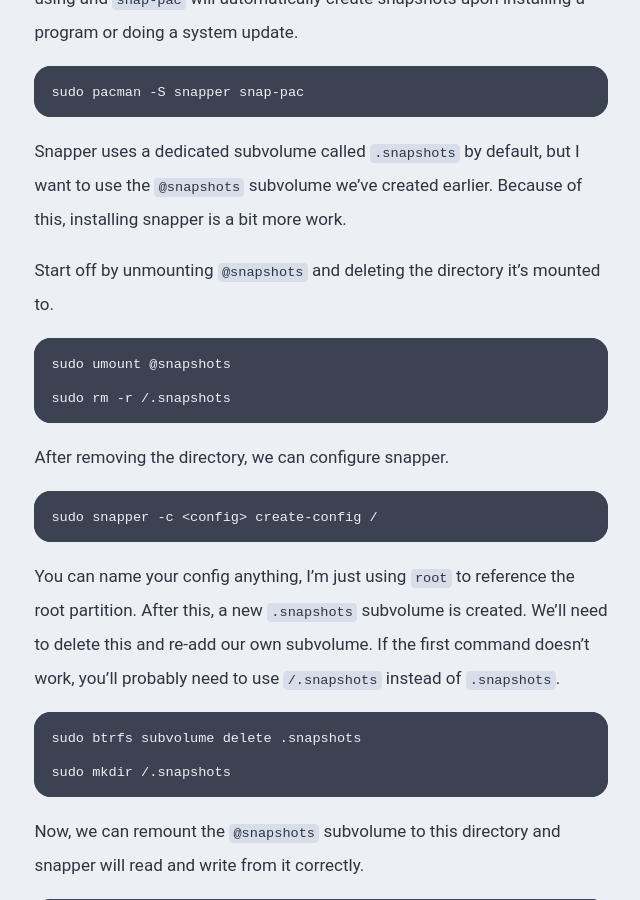
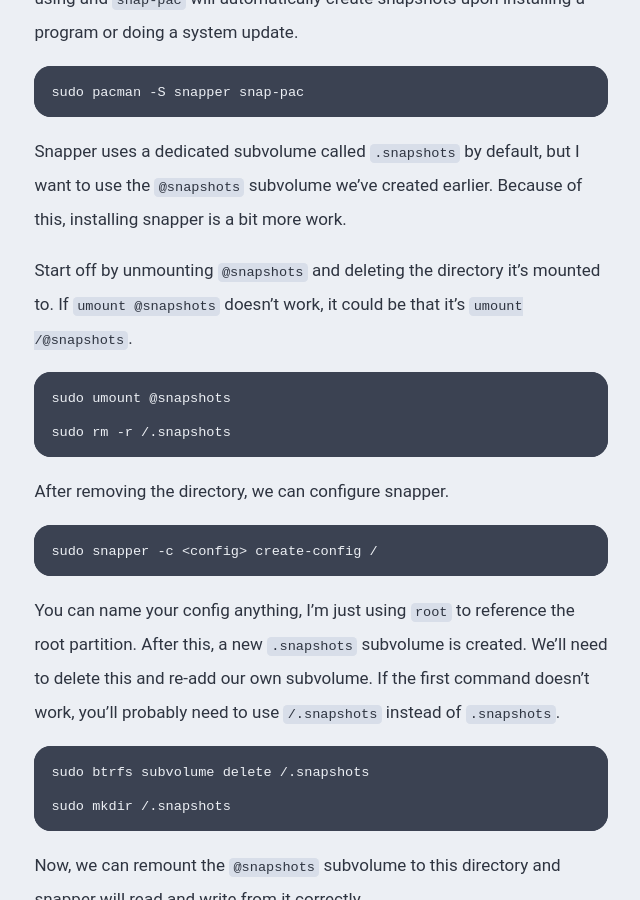
Before and after one commit to legoraft/legoraft.github.io, a Jekyll site: the page built from _posts/2025-03-24-arch-install-backups.md, in a window 1280 px wide and 900 px high, scrolled down 12049 px. Shown: the whole window, without its empty margins (319-959 px from the left). Built offline with Jekyll 4.4.1, drawn with Linux system fonts in a browser that asks for light colours; some web fonts are replaced.

Commit message:
fix: fixed some instructions

````diff
--- a/_posts/2025-03-24-arch-install-backups.md
+++ b/_posts/2025-03-24-arch-install-backups.md
@@ -343,7 +343,7 @@
 
 Snapper uses a dedicated subvolume called `.snapshots` by default, but I want to use the `@snapshots` subvolume we've created earlier. Because of this, installing snapper is a bit more work.
 
-Start off by unmounting `@snapshots` and deleting the directory it's mounted to.
+Start off by unmounting `@snapshots` and deleting the directory it's mounted to. If `umount @snapshots` doesn't work, it could be that it's `umount /@snapshots`.
 
 ```
 sudo umount @snapshots
@@ -360,7 +360,7 @@
 You can name your config anything, I'm just using `root` to reference the root partition. After this, a new `.snapshots` subvolume is created. We'll need to delete this and re-add our own subvolume. If the first command doesn't work, you'll probably need to use `/.snapshots` instead of `.snapshots`.
 
 ```
-sudo btrfs subvolume delete .snapshots
+sudo btrfs subvolume delete /.snapshots
 
 sudo mkdir /.snapshots
 ```
````
